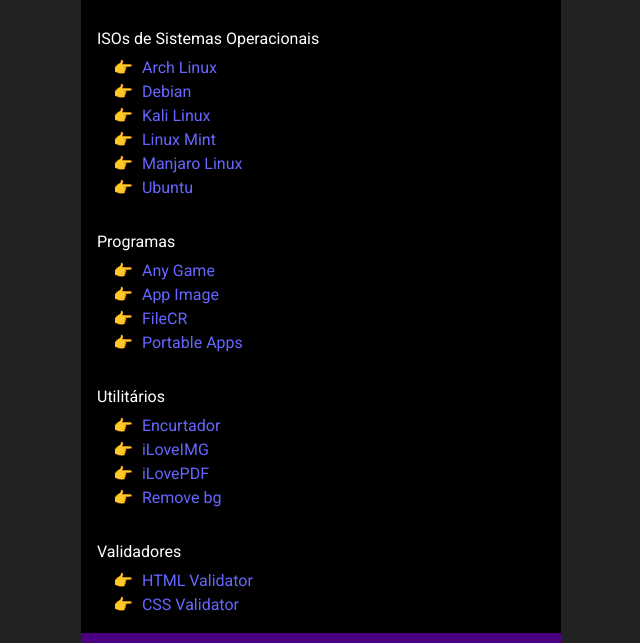
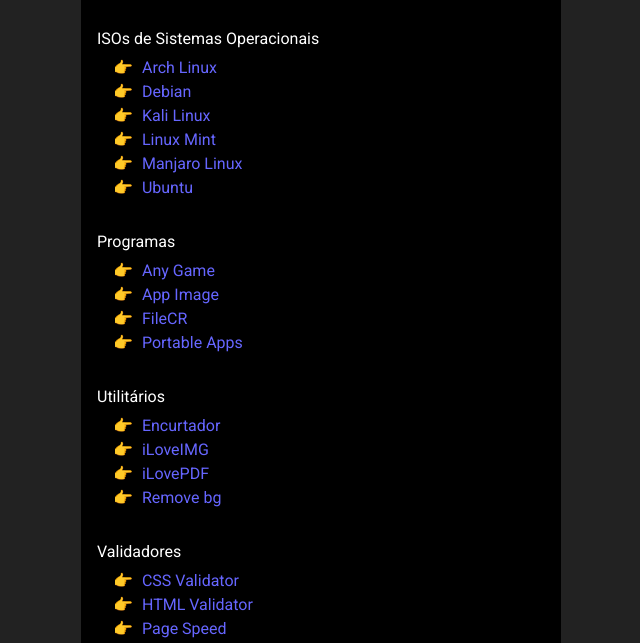
Before and after one commit to zolppy/useful-links, a plain HTML site: page index.html in a window 1280 px wide. Shown: the part 775-1418 px from the top of the page, without its empty margins (319-959 px from the left). Drawn offline with Linux system fonts and the light colour scheme.

Commit message:
mais um link

```diff
--- a/index.html
+++ b/index.html
@@ -348,6 +348,15 @@
       <ul class="category__list">
         <li class="category__item">
           <a
+            href="https://jigsaw.w3.org/css-validator/"
+            class="category__link"
+            target="_blank"
+          >
+            CSS Validator
+          </a>
+        </li>
+        <li class="category__item">
+          <a
             href="https://validator.w3.org/"
             class="category__link"
             target="_blank"
@@ -357,11 +366,11 @@
         </li>
         <li class="category__item">
           <a
-            href="https://jigsaw.w3.org/css-validator/"
+            href="https://pagespeed.web.dev/"
             class="category__link"
             target="_blank"
           >
-            CSS Validator
+            Page Speed
           </a>
         </li>
       </ul>
```
